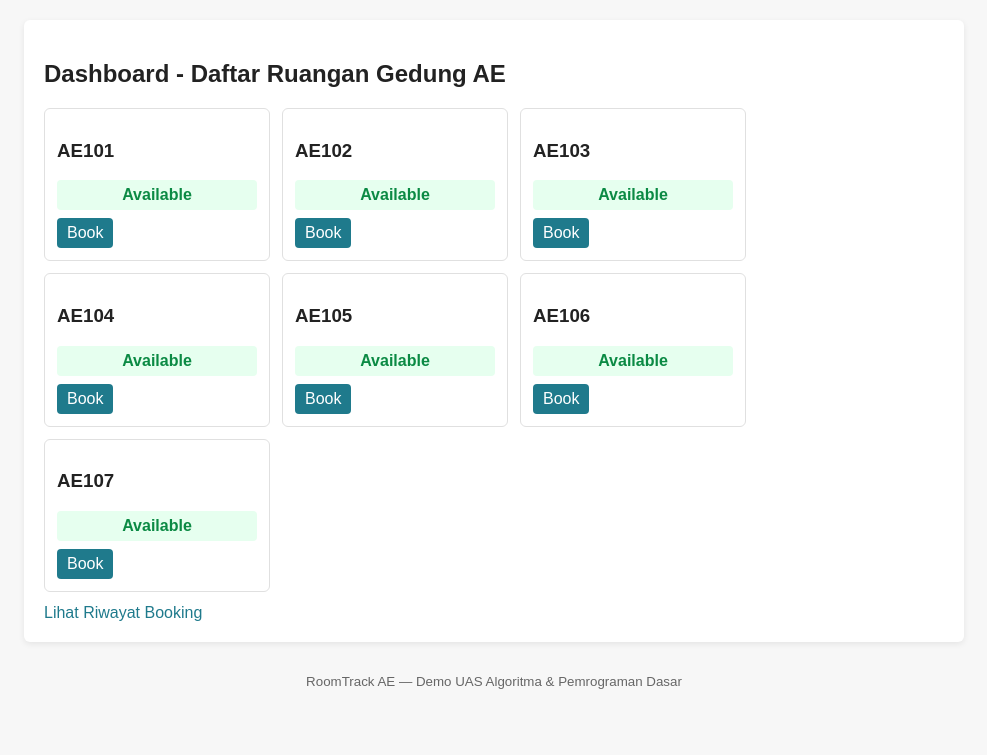
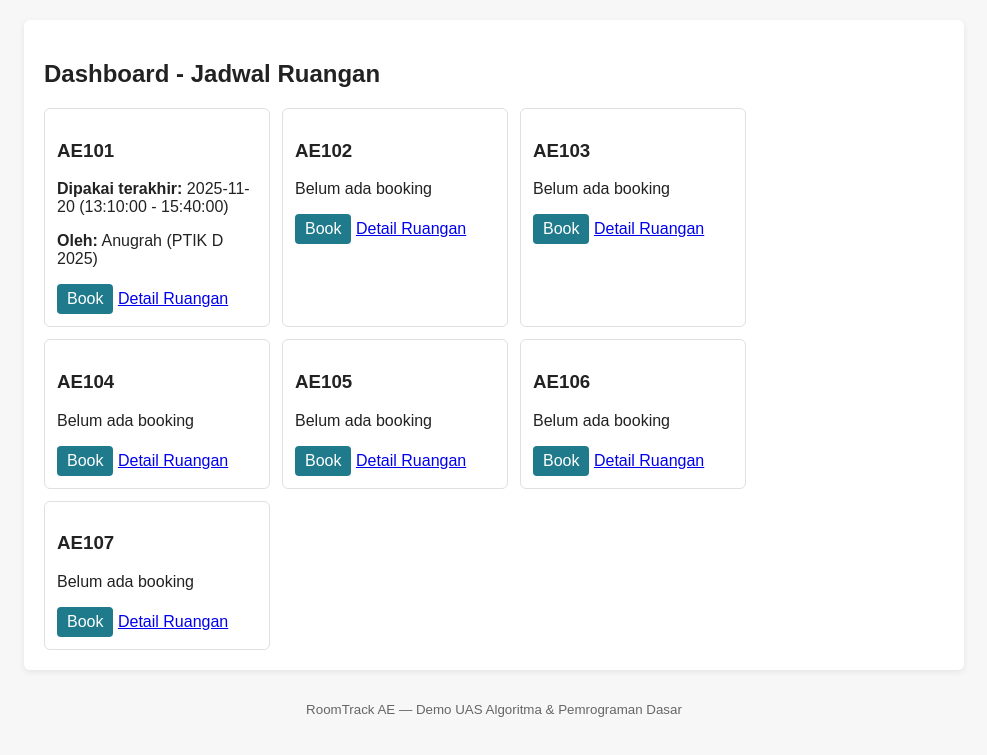
Before and after one commit to andimuhammadyusranharis/RoomTrack---AE, a Flask app: page /dashboard in a window 1280 px wide. Shown: the part 45-800 px from the top of the page, without its empty margins (146-1133 px from the left). Run offline with Flask 3, Linux system fonts and the light colour scheme; the visitor is signed in with stand-in values (Sample User, id 1).

Commit message:
Perbaikan Fungsi jadwal dan kelas

```diff
--- a/app.py
+++ b/app.py
@@ -58,6 +58,23 @@
     room = Room.query.get_or_404(room_id)
     return render_template('booking.html', room=room, user=session)
 
+@app.route('/room/<int:room_id>')
+def room_detail(room_id):
+    if not is_logged_in():
+        flash("Silakan login terlebih dahulu.", "error")
+        return redirect(url_for('index'))
+
+    room = Room.query.get_or_404(room_id)
+
+    # ambil semua booking berdasarkan tanggal terbaru
+    bookings = Booking.query.filter_by(room_id=room.id).order_by(
+        Booking.date.desc(),
+        Booking.start_time.asc()
+    ).all()
+
+    return render_template("room_detail.html", room=room, bookings=bookings, user=session)
+
+
 @app.route('/book_submit', methods=['POST'])
 def book_submit():
     if not is_logged_in():
@@ -65,53 +82,47 @@
         return redirect(url_for('index'))
 
     room_id = int(request.form.get('room_id'))
-    reason = request.form.get('reason', '').strip()
-
-    # input tambahan
-    booking_date = request.form.get('booking_date')
+    class_name = request.form.get('class_name')
+    date = request.form.get('date')
     start_time = request.form.get('start_time')
     end_time = request.form.get('end_time')
+    reason = request.form.get('reason')
 
     room = Room.query.get_or_404(room_id)
 
-    # konversi ke tipe Python
-    date_obj = datetime.strptime(booking_date, "%Y-%m-%d").date()
-    start_obj = datetime.strptime(start_time, "%H:%M").time()
-    end_obj = datetime.strptime(end_time, "%H:%M").time()
+    # Cek tabrakan jadwal (booking bentrok)
+    date_obj = datetime.strptime(date, "%Y-%m-%d").date()
+    start_t = datetime.strptime(start_time, "%H:%M").time()
+    end_t = datetime.strptime(end_time, "%H:%M").time()
 
-    # validasi waktu
-    if start_obj >= end_obj:
-        flash('Jam mulai harus lebih kecil dari jam selesai.', 'error')
-        return redirect(url_for('book_form', room_id=room_id))
-
-    # cek bentrok jadwal
-    conflict = Booking.query.filter(
+    conflicting = Booking.query.filter(
         Booking.room_id == room_id,
-        Booking.booking_date == date_obj,
-        Booking.start_time < end_obj,
-        Booking.end_time > start_obj
+        Booking.date == date_obj,
+        Booking.start_time < end_t,
+        Booking.end_time > start_t
     ).first()
 
-    if conflict:
-        flash('Ruangan bentrok dengan jadwal lain.', 'error')
+    if conflicting:
+        flash("Jadwal bentrok dengan booking lain!", "error")
         return redirect(url_for('dashboard'))
 
-    # simpan booking
+    # buat booking baru
     booking = Booking(
         name=session['name'],
         nim=session['nim'],
+        class_name=class_name,
         room_id=room.id,
         reason=reason,
-        booking_date=date_obj,
-        start_time=start_obj,
-        end_time=end_obj,
+        date=date_obj,
+        start_time=start_t,
+        end_time=end_t,
         timestamp=datetime.now()
     )
 
     db.session.add(booking)
     db.session.commit()
 
-    flash(f'Booking sukses: {room.name}', 'success')
+    flash(f'Booking sukses untuk {room.name}', 'success')
     return redirect(url_for('dashboard'))
 
 @app.route('/release/<int:room_id>', methods=['POST'])
--- a/templates/dashboard.html
+++ b/templates/dashboard.html
@@ -1,24 +1,26 @@
 {% extends "base.html" %}
 {% block content %}
-<h2>Dashboard - Daftar Ruangan Gedung AE</h2>
+<h2>Dashboard - Jadwal Ruangan</h2>
+
 <div class="rooms">
     {% for room in rooms %}
     <div class="room-card">
         <h3>{{ room.name }}</h3>
-        {% if room.is_available %}
-        <div class="status available">Available</div>
+
+        <!-- booking terakhir sebagai ringkas -->
+        {% set latest = room.bookings|last %}
+
+        {% if latest %}
+            <p><b>Dipakai terakhir:</b> {{ latest.date }} ({{ latest.start_time }} - {{ latest.end_time }})</p>
+            <p><b>Oleh:</b> {{ latest.name }} ({{ latest.class_name }})</p>
+        {% else %}
+            <p>Belum ada booking</p>
+        {% endif %}
+
         <a class="btn" href="{{ url_for('book_form', room_id=room.id) }}">Book</a>
-        {% else %}
-        <div class="status booked">Booked by {{ room.booked_by_name }}</div>
-        {% if room.booked_by_nim == user.nim %}
-            <form action="{{ url_for('release', room_id=room.id) }}" method="post" style="display:inline;">
-            <button type="submit" class="btn">Release</button>
-            </form>
-        {% endif %}
-        {% endif %}
+        <a class="btn-secondary" href="{{ url_for('room_detail', room_id=room.id) }}">Detail Ruangan</a>
     </div>
     {% endfor %}
 </div>
 
-<a href="{{ url_for('history') }}" class="link">Lihat Riwayat Booking</a>
 {% endblock %}
```
Also changed, not shown: models.py (+6 -12 lines), templates/booking.html (+5 -2 lines), templates/room_detail.html (added, +32 -0 lines), instance/roomtrack.db.
